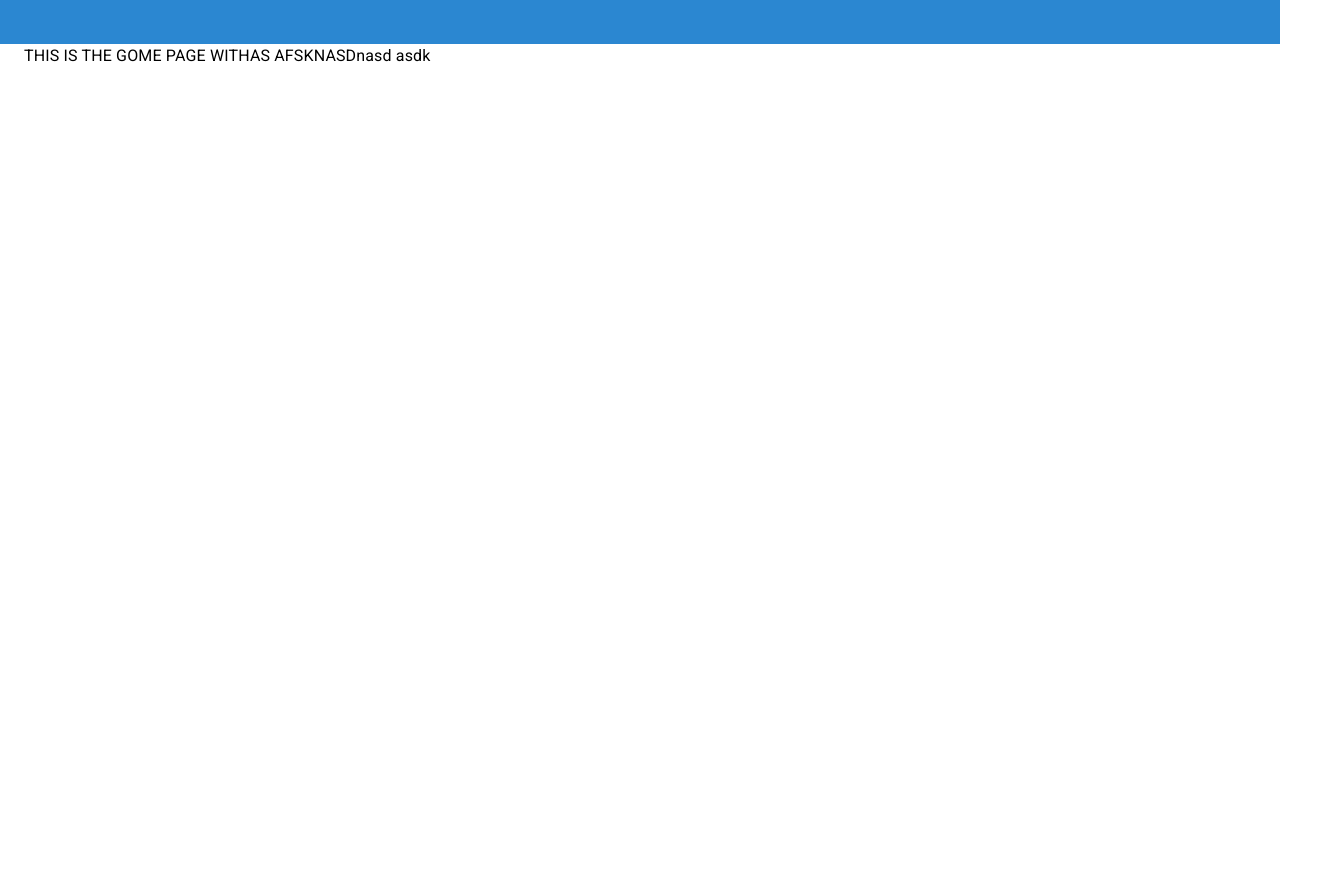
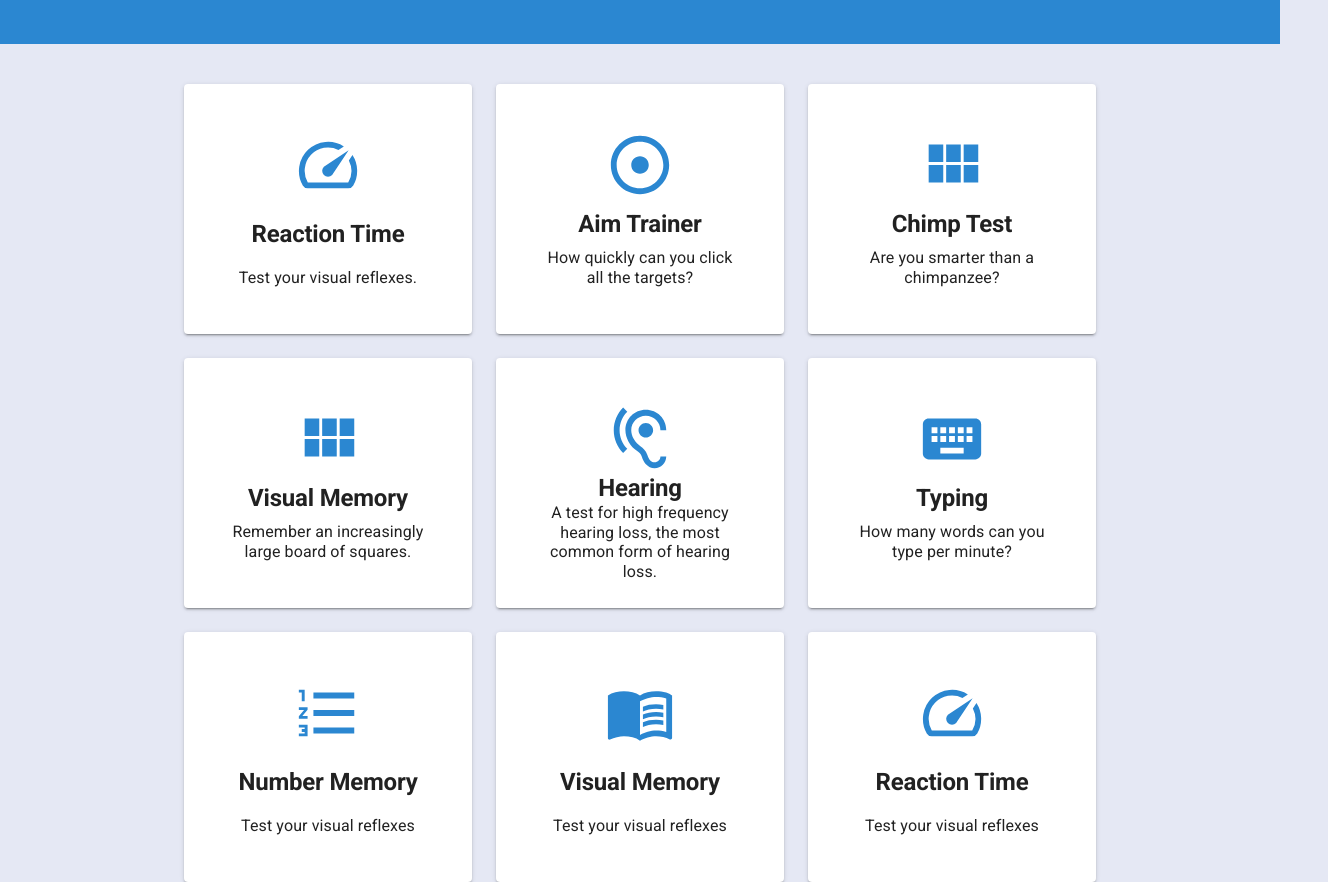
Before and after one commit to JamesKemp296/Inhuman-Reactions, a React (Create React App) app: page / in a window 1280 px wide. Shown: the part 520-1402 px from the top of the page, 1328 px wide, since content can reach past the window. Before the commit the page ends 800 px from the top, so only its background shows below. Built offline with nearby package versions, Linux system fonts and the light colour scheme; no server answers.

Commit message:
basic implementation of cards

```diff
--- a/src/App.tsx
+++ b/src/App.tsx
@@ -1,5 +1,10 @@
 import React from "react"
 import { BrowserRouter as Router, Route, Switch } from "react-router-dom"
+import { OFF_WHTIE } from "./utils"
+
+// Material UI
+import { ThemeProvider, createMuiTheme } from "@material-ui/core/styles"
+import { CssBaseline } from "@material-ui/core"
 
 // Views
 import Home from "./views/Home"
@@ -18,9 +23,19 @@ import { AuthProvider } from "./contexts/Auth"
 
 interface Props {}
 
+const theme = createMuiTheme({
+  palette: {
+    background: {
+      default: OFF_WHTIE,
+    },
+  },
+})
+
 const App: React.FC<Props> = () => {
   return (
     <AuthProvider>
+      <ThemeProvider theme={theme}>
+        <CssBaseline />
         <Router>
           <Header />
           <View>
@@ -37,6 +52,7 @@ const App: React.FC<Props> = () => {
             </Switch>
           </View>
         </Router>
+      </ThemeProvider>
     </AuthProvider>
   )
 }
--- /dev/null
+++ b/src/components/GameSelectionCard/index.tsx
@@ -0,0 +1,121 @@
+import React from "react"
+import { BLUE, Icon, ORANGE } from "../../utils"
+
+// Material UI
+import { makeStyles } from "@material-ui/core/styles"
+import Card from "@material-ui/core/Card"
+import CardActionArea from "@material-ui/core/CardActionArea"
+import CardContent from "@material-ui/core/CardContent"
+import Typography from "@material-ui/core/Typography"
+
+// Material UI Icons
+import SpeedIcon from "@material-ui/icons/Speed"
+import AdjustIcon from "@material-ui/icons/Adjust"
+import ViewModuleIcon from "@material-ui/icons/ViewModule"
+import HearingIcon from "@material-ui/icons/Hearing"
+import KeyboardIcon from "@material-ui/icons/Keyboard"
+import FormatListNumberedIcon from "@material-ui/icons/FormatListNumbered"
+import MenuBookIcon from "@material-ui/icons/MenuBook"
+
+interface Props {
+  title?: string
+  subTitle?: string
+  icon?: Icon
+  isAvailable: boolean
+}
+
+const useStyles = makeStyles({
+  root: {
+    width: "100%",
+    height: 250,
+    transition: "transform 0.2s ease-in-out 0s, box-shadow 0.2s ease-in-out 0s",
+    "&:hover": {
+      transform: "translateY(-10px)",
+      boxShadow:
+        "0px 2px 4px -1px rgba(0,0,0,0.2), 0px 4px 5px 0px rgba(0,0,0,0.14), 0px 1px 10px 0px rgba(0,0,0,0.12)",
+      "& $icon": {
+        color: ORANGE,
+      },
+    },
+  },
+  actionArea: {
+    height: "100%",
+    padding: 30,
+  },
+  cardContent: {
+    height: "100%",
+    display: "flex",
+    flexDirection: "column",
+    alignItems: "center",
+    justifyContent: "space-between",
+  },
+  title: {
+    fontSize: 24,
+    fontWeight: 600,
+    textAlign: "center",
+  },
+  subTitle: {
+    fontSize: 16,
+    textAlign: "center",
+  },
+  icon: {
+    fontSize: 70,
+    color: BLUE,
+  },
+})
+
+const GameSelectionCard: React.FC<Props> = ({
+  title,
+  subTitle,
+  icon,
+  isAvailable,
+}) => {
+  const classes = useStyles()
+
+  const renderIcon = () => {
+    switch (icon) {
+      case Icon.Speed:
+        return <SpeedIcon className={classes.icon} />
+        break
+      case Icon.Target:
+        return <AdjustIcon className={classes.icon} />
+        break
+      case Icon.Squares:
+        return <ViewModuleIcon className={classes.icon} />
+        break
+      case Icon.Hearing:
+        return <HearingIcon className={classes.icon} />
+        break
+      case Icon.Keyboard:
+        return <KeyboardIcon className={classes.icon} />
+        break
+      case Icon.Numbers:
+        return <FormatListNumberedIcon className={classes.icon} />
+        break
+      case Icon.Book:
+        return <MenuBookIcon className={classes.icon} />
+        break
+      default:
+        return <AdjustIcon className={classes.icon} />
+    }
+  }
+
+  return (
+    <Card className={classes.root} variant="elevation" elevation={2}>
+      <CardActionArea className={classes.actionArea} disabled={!isAvailable}>
+        <CardContent className={classes.cardContent}>
+          {/* <SpeedIcon className={classes.icon} /> */}
+          {renderIcon()}
+          <Typography variant="h2" className={classes.title}>
+            {title}
+          </Typography>
+          <Typography variant="h4" className={classes.subTitle}>
+            {subTitle}
+          </Typography>
+        </CardContent>
+      </CardActionArea>
+    </Card>
+  )
+}
+
+export default GameSelectionCard
--- a/src/components/Header/index.tsx
+++ b/src/components/Header/index.tsx
@@ -27,7 +27,7 @@ const useStyles = makeStyles((theme: Theme) =>
       textDecoration: "none",
     },
     toolbar: {
-      maxWidth: 1280,
+      maxWidth: 960,
       width: "100%",
       margin: "0px auto",
       display: "flex",
--- a/src/utils.ts
+++ b/src/utils.ts
@@ -1 +1,72 @@
 export const BLUE = "#2B87D1"
+export const OFF_WHTIE = "#e5e8f4" // body color
+export const MINT_GREEN = "#2BD1B0"
+export const ORANGE = "#FF9245"
+
+export enum Icon {
+  Speed,
+  Target,
+  Squares,
+  Hearing,
+  Keyboard,
+  Numbers,
+  Book,
+}
+
+export const cardSelectionArray = [
+  {
+    title: "Reaction Time",
+    subTitle: "Test your visual reflexes.",
+    icon: Icon.Speed,
+    isAvailable: true,
+  },
+  {
+    title: "Aim Trainer",
+    subTitle: "How quickly can you click all the targets?",
+    icon: Icon.Target,
+    isAvailable: false,
+  },
+  {
+    title: "Chimp Test",
+    subTitle: "Are you smarter than a chimpanzee?",
+    icon: Icon.Squares,
+    isAvailable: false,
+  },
+  {
+    title: "Visual Memory",
+    subTitle: "Remember an increasingly large board of squares.",
+    icon: Icon.Squares,
+    isAvailable: false,
+  },
+  {
+    title: "Hearing",
+    subTitle:
+      "A test for high frequency hearing loss, the most common form of hearing loss.",
+    icon: Icon.Hearing,
+    isAvailable: false,
+  },
+  {
+    title: "Typing",
+    subTitle: "How many words can you type per minute?",
+    icon: Icon.Keyboard,
+    isAvailable: false,
+  },
+  {
+    title: "Number Memory",
+    subTitle: "Test your visual reflexes",
+    icon: Icon.Numbers,
+    isAvailable: false,
+  },
+  {
+    title: "Visual Memory",
+    subTitle: "Test your visual reflexes",
+    icon: Icon.Book,
+    isAvailable: false,
+  },
+  {
+    title: "Reaction Time",
+    subTitle: "Test your visual reflexes",
+    icon: Icon.Speed,
+    isAvailable: false,
+  },
+]
--- a/src/views/Home/index.tsx
+++ b/src/views/Home/index.tsx
@@ -1,5 +1,5 @@
 import React, { useState } from "react"
-import { BLUE } from "../../utils"
+import { cardSelectionArray } from "../../utils"
 
 // Material UI
 import { createStyles, makeStyles, Theme } from "@material-ui/core/styles"
@@ -9,16 +9,30 @@ import Container from "@material-ui/core/Container"
 
 // Components
 import GameArea from "../../components/GameArea"
+import GameSelectionCard from "../../components/GameSelectionCard"
 
 interface Props {}
-const useStyles = makeStyles((theme: Theme) =>
-  createStyles({
-    root: {
-      flexGrow: 1,
-      // backgroundColor: "white",
+
+const useStyles = makeStyles((theme: Theme) => ({
+  root: {
+    flexGrow: 1,
+  },
+  cardContainer: {
+    marginTop: theme.spacing(5),
+    width: "100%",
+    display: "grid",
+    gridGap: theme.spacing(3),
+    [theme.breakpoints.down("sm")]: {
+      gridTemplateColumns: "none",
     },
-  }),
-)
+    [theme.breakpoints.up("sm")]: {
+      gridTemplateColumns: "repeat(2, 1fr)",
+    },
+    [theme.breakpoints.up("md")]: {
+      gridTemplateColumns: "repeat(3, 1fr)",
+    },
+  },
+}))
 
 const Home: React.FC<Props> = () => {
   const classes = useStyles()
@@ -29,8 +43,18 @@ const Home: React.FC<Props> = () => {
         title="Inhuman Reactions"
         subTitle="Compare your abilities to other humans. Are you inhuman?"
       />
-      <Container maxWidth="lg">
-        <Typography>THIS IS THE GOME PAGE WITHAS AFSKNASDnasd asdk</Typography>
+      <Container maxWidth="md">
+        <Box className={classes.cardContainer}>
+          {cardSelectionArray.map((card, index) => (
+            <GameSelectionCard
+              key={index}
+              title={card.title}
+              subTitle={card.subTitle}
+              icon={card.icon}
+              isAvailable={card.isAvailable}
+            />
+          ))}
+        </Box>
       </Container>
     </Box>
   )
```
Lines whose indentation alone changed are shown as unchanged.
